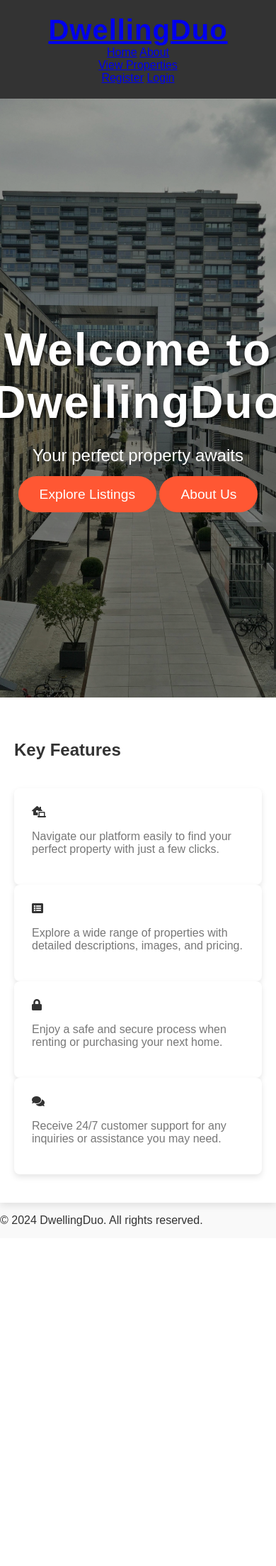
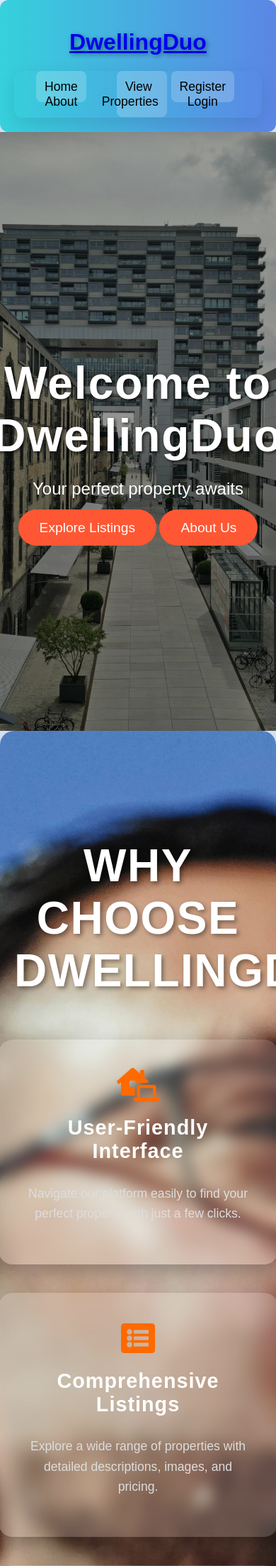
Before and after one commit to Jayricka/dwellingduo, a Django app: page / in a window 390 px wide; the page is wider, and only the part inside the window is pictured. Shown: the top 2207 px of that part at 71% size. Before the commit the page ends 1728 px from the top of that part, so only its background shows below. Run offline with Django 5.2, Linux system fonts and the light colour scheme.

Commit message:
Enhance hero section with responsive design, gradient overlay, animations, and improved UI/UX.

```diff
--- a/static/css/styles.css
+++ b/static/css/styles.css
@@ -1,60 +1,135 @@
-/* General Styles */
+/* =========================
+   General Styles & Variables
+   ========================= */
+:root {
+    --primary-color: #36d1dc;
+    --secondary-color: #5b86e5;
+    --gradient-color: linear-gradient(to right, var(--primary-color), var(--secondary-color));
+    --text-color: #333;
+    --bg-color: #f5f5f5;
+    --card-bg: rgba(255, 255, 255, 0.8);
+    --overlay-bg: rgba(255, 255, 255, 0.2);
+    --box-shadow: 0 8px 24px rgba(0, 0, 0, 0.1);
+    --border-radius: 12px;
+    --transition-speed: 0.3s;
+    --font-family: 'Poppins', sans-serif;
+    --padding: 12px;
+}
+
+/* =========================
+   Body Styling
+   ========================= */
 body {
-    font-family: 'Arial', sans-serif;
+    font-family: var(--font-family);
     margin: 0;
     padding: 0;
-    background-color: #f9f9f9; /* Softer background */
-    color: #333; /* Darker text color for readability */
+    background: linear-gradient(to bottom, #e0eafc, #cfdef3);
+    color: var(--text-color);
+    overflow-x: hidden;
 }
 
-/* Homepage and About Page Background */
+/* =========================
+   Page Background & Overlay
+   ========================= */
 .page-background {
     position: relative;
-    width: 100%;
-    height: 100vh;
-    background-size: cover;
-    background-position: center;
-    background-repeat: no-repeat;
     display: flex;
     justify-content: center;
     align-items: center;
+    min-height: 100vh;
+    background: url('/static/images/your-cover-image.jpg') no-repeat center center/cover;
 }
 
-/* Overlay for better text visibility */
 .page-background .overlay {
+    position: absolute;
+    top: 0;
+    left: 0;
+    right: 0;
+    bottom: 0;
+    background: var(--overlay-bg);
+    z-index: 1;
+}
+
+/* =========================
+   Header & Footer Styling
+   ========================= */
+header, footer {
+    background: var(--gradient-color);
+    backdrop-filter: blur(8px);
+    color: #fff;
+    padding: 20px;
+    text-align: center;
+    box-shadow: var(--box-shadow);
+    border-radius: var(--border-radius);
+    z-index: 3;
+    position: relative;
+}
+
+h1, h2 {
+    text-shadow: 2px 2px 6px rgba(0, 0, 0, 0.4);
+}
+
+/* =========================
+   Navbar Styling (with black text)
+   ========================= */
+.navbar {
+    display: flex;
+    justify-content: space-between;
+    align-items: center;
+    padding: var(--padding) calc(var(--padding) * 2);
+    background: none;
+    backdrop-filter: blur(8px);
+    box-shadow: var(--box-shadow);
+    border-radius: var(--border-radius);
+    z-index: 3;
+    position: relative;
+}
+
+.navbar a {
+    position: relative;
+    color: black;
+    text-decoration: none;
+    padding: var(--padding);
+    font-size: 1.1rem;
+    transition: transform var(--transition-speed), color var(--transition-speed);
+    border-radius: 8px;
+}
+
+.navbar a::before {
+    content: '';
     position: absolute;
     top: 0;
     left: 0;
     width: 100%;
     height: 100%;
-    background-color: rgba(0, 0, 0, 0.6); /* Darker overlay */
-    z-index: 1;
+    background: var(--overlay-bg);
+    -webkit-backdrop-filter: blur(6px);
+    backdrop-filter: blur(6px);
+    border-radius: 8px;
+    z-index: -1;
+    transition: background var(--transition-speed);
 }
 
-/* About Page Text Styling */
-.about-text {
-    position: relative;
-    z-index: 2;
-    color: #fff;
-    text-align: center;
-    padding: 50px 20px;
-    max-width: 900px;
-    margin: 0 auto;
+.navbar a:hover::before, .navbar a:hover {
+    background: var(--primary-color);
+    color: var(--primary-color);
+    transform: translateY(-4px);
+    text-shadow: 2px 2px 6px rgba(0, 0, 0, 0.4);
 }
 
-.about-text h2 {
-    font-size: 3rem;
-    font-weight: bold;
-    margin-bottom: 20px;
-    letter-spacing: 2px;
-    animation: fadeIn 1s ease-in-out;
+/* =========================
+   DwellingDuo Title Hover Effect
+   ========================= */
+.dwell-title {
+    font-size: 2.5rem;
+    color: var(--primary-color);
+    text-decoration: none;
+    transition: color var(--transition-speed), transform var(--transition-speed);
 }
 
-.about-text p {
-    font-size: 1.25rem;
-    line-height: 1.6;
-    margin-bottom: 30px;
-    animation: fadeIn 2s ease-in-out;
+.dwell-title:hover {
+    color: var(--secondary-color);
+    transform: scale(1.05);
 }
 
 /* Hero Section */
@@ -123,195 +198,290 @@ body {
     box-shadow: 0 4px 8px rgba(0, 0, 0, 0.2); /* Soft shadow on hover */
 }
 
-/* Header Styles */
-header {
-    background-color: #333;
-    color: white;
-    padding: 20px;
+/* =========================
+   Key Features Section
+   ========================= */
+.key-features {
     text-align: center;
-    box-shadow: 0 4px 10px rgba(0, 0, 0, 0.1); /* Soft shadow under header */
+    padding: 100px 20px;
+    background: transparent;
+    border-radius: 20px;
+    box-shadow: 0 20px 40px rgba(0, 0, 0, 0.3);
+    animation: fadeInUp 1.5s ease-out;
+    position: relative;
+    overflow: hidden;
 }
 
-header h1 {
-    margin: 0;
-    font-size: 2.5rem;
-    letter-spacing: 1px;
+.key-features h2 {
+    font-size: 4rem;
+    font-weight: 700;
+    color: #fff;
+    margin-bottom: 60px;
+    text-transform: uppercase;
+    letter-spacing: 1.5px;
+    text-shadow: 3px 3px 6px rgba(0, 0, 0, 0.4);
+    animation: slideInFromTop 1s ease-out;
+    position: relative;
+    z-index: 1;
 }
 
-/* Filter Form Styles */
+/* Adding a subtle animation for each feature item on hover */
+.features-container {
+    display: flex;
+    justify-content: space-between;
+    align-items: center;
+    gap: 40px;
+    flex-wrap: nowrap;
+    margin: 0 auto;
+    max-width: 1200px;
+    animation: fadeInUp 1.8s ease-out;
+    position: relative;
+}
+
+.feature-item {
+    background: rgba(255, 255, 255, 0.15);
+    padding: 40px;
+    width: 240px;
+    text-align: center;
+    border-radius: 20px;
+    box-shadow: 0 12px 30px rgba(0, 0, 0, 0.3);
+    transition: transform 0.3s ease-in-out, box-shadow 0.3s ease-in-out, background 0.3s ease-in-out, transform 0.3s ease-in-out;
+    cursor: pointer;
+    backdrop-filter: blur(8px);
+    position: relative;
+    z-index: 0;
+}
+
+.feature-item:hover {
+    transform: translateY(-20px) scale(1.05);
+    box-shadow: 0 25px 50px rgba(0, 0, 0, 0.5);
+    background: linear-gradient(45deg, #ff6a00, #ee0979);
+}
+
+/* Interactive and smooth transition for text on hover */
+.feature-item h3 {
+    font-size: 1.8rem;
+    margin-top: 20px;
+    color: #fff;
+    font-weight: 600;
+    letter-spacing: 1px;
+    transition: color 0.3s ease-in-out, transform 0.3s ease-in-out;
+}
+
+.feature-item p {
+    font-size: 1.1rem;
+    color: #ddd;
+    line-height: 1.6;
+    transition: color 0.3s ease-in-out;
+}
+
+.feature-icon {
+    font-size: 3rem;
+    color: #ff6a00;
+    transition: transform 0.3s ease-in-out, color 0.3s ease-in-out;
+}
+
+/* Icon and Card Microinteractions */
+.feature-item:hover .feature-icon {
+    transform: scale(1.5) rotate(15deg);
+    color: #fff;
+}
+
+/* Adding a bouncing effect when hovering over feature items */
+.feature-item:hover {
+    animation: bounce 0.5s ease-in-out;
+}
+
+@keyframes bounce {
+    0% {
+        transform: translateY(0);
+    }
+    30% {
+        transform: translateY(-10px);
+    }
+    50% {
+        transform: translateY(0);
+    }
+    70% {
+        transform: translateY(-5px);
+    }
+    100% {
+        transform: translateY(0);
+    }
+}
+
+/* =========================
+   Animations for Features
+   ========================= */
+@keyframes slideInFromTop {
+    from {
+        opacity: 0;
+        transform: translateY(-60px);
+    }
+    to {
+        opacity: 1;
+        transform: translateY(0);
+    }
+}
+
+@keyframes fadeInUp {
+    from {
+        opacity: 0;
+        transform: translateY(40px);
+    }
+    to {
+        opacity: 1;
+        transform: translateY(0);
+    }
+}
+
+/* Parallax effect */
+.key-features::before {
+    content: '';
+    position: absolute;
+    top: 0;
+    left: 0;
+    right: 0;
+    bottom: 0;
+    background: url('/static/images/key_features_1.jpg') no-repeat center center;
+    background-size: cover;
+    z-index: -1;
+    animation: parallaxScroll 12s linear infinite, imageCycle 24s ease-in-out infinite;
+}
+
+/* Parallax scroll effect */
+@keyframes parallaxScroll {
+    0% {
+        background-position: 0 0;
+    }
+    100% {
+        background-position: 0 100%;
+    }
+}
+
+/* Cycle through images */
+@keyframes imageCycle {
+    0% {
+        background-image: url('/static/images/key_features_1.jpg');
+    }
+    25% {
+        background-image: url('/static/images/key_features_2.jpg');
+    }
+    50% {
+        background-image: url('/static/images/key_features_3.jpg');
+    }
+    75% {
+        background-image: url('/static/images/key_features_4.jpg');
+    }
+    100% {
+        background-image: url('/static/images/key_features_1.jpg');
+    }
+}
+
+/* Mobile responsiveness */
+@media (max-width: 768px) {
+    .features-container {
+        flex-direction: column;
+        align-items: center;
+    }
+
+    .feature-item {
+        width: 90%;
+    }
+}
+
+/* =========================
+   Filter Form Styling
+   ========================= */
 .filter-form {
     display: flex;
     flex-wrap: wrap;
     gap: 15px;
-    margin-bottom: 20px;
     padding: 20px;
-    background-color: #fff;
-    border-radius: 8px;
-    box-shadow: 0 4px 10px rgba(0, 0, 0, 0.1); /* Adding shadow for depth */
+    background: var(--card-bg);
+    border-radius: var(--border-radius);
+    box-shadow: var(--box-shadow);
 }
 
-.filter-input,
-.sort-select {
-    padding: 12px 18px;
+.filter-input, .sort-select {
+    padding: 12px;
+    border-radius: 8px;
     border: 1px solid #ddd;
-    border-radius: 5px;
-    font-size: 1rem;
-    width: 200px;
-    transition: border-color 0.3s, transform 0.2s;
+    transition: all var(--transition-speed);
 }
 
-.filter-input:focus,
-.sort-select:focus {
-    border-color: #ff5733;
-    transform: scale(1.05); /* Slight scale effect on focus */
+.filter-input:focus, .sort-select:focus {
+    border-color: var(--primary-color);
+    transform: scale(1.05);
 }
 
 .btn-filter {
+    background: var(--gradient-color);
+    color: #fff;
+    border: none;
     padding: 12px 24px;
-    background-color: #007bff;
-    color: white;
-    border: none;
-    border-radius: 5px;
-    font-size: 1.1rem;
+    border-radius: 8px;
     cursor: pointer;
-    transition: background-color 0.3s, transform 0.2s;
+    transition: transform var(--transition-speed);
 }
 
 .btn-filter:hover {
-    background-color: #0056b3;
-    transform: scale(1.05);
+    transform: translateY(-4px);
 }
 
-/* Add Property Button Styles */
-.add-property-form {
-    margin-bottom: 20px;
-    text-align: right;
+/* =========================
+   Property Grid Styling
+   ========================= */
+.property-grid {
+    display: grid;
+    grid-template-columns: repeat(auto-fit, minmax(280px, 1fr));
+    gap: 25px;
+    padding: 40px;
 }
 
-.btn-add {
-    padding: 12px 24px;
-    background-color: #28a745;
-    color: white;
-    border: none;
-    border-radius: 5px;
-    font-size: 1.1rem;
+.property-item {
+    background: var(--card-bg);
+    backdrop-filter: blur(8px);
+    border-radius: var(--border-radius);
+    overflow: hidden;
+    transition: transform var(--transition-speed), box-shadow var(--transition-speed);
     cursor: pointer;
-    transition: background-color 0.3s, transform 0.2s;
-}
-
-.btn-add:hover {
-    background-color: #218838;
-    transform: scale(1.05);
-}
-
-/* Property Grid Flexbox */
-.property-grid {
-    display: grid;
-    grid-template-columns: repeat(auto-fit, minmax(300px, 1fr));
-    gap: 20px;
-    padding: 20px;
-    max-width: 1200px;
-    margin: 0 auto;
-}
-
-/* Property Item Styles */
-.property-item {
-    background-color: white;
-    border-radius: 8px;
-    box-shadow: 0 4px 8px rgba(0, 0, 0, 0.1);
-    overflow: hidden;
-    transition: transform 0.3s ease-in-out;
-    cursor: pointer;
-    border: 1px solid #ddd; /* Light border */
-    box-sizing: border-box;
 }
 
 .property-item:hover {
-    transform: translateY(-8px); /* Slight lift effect */
-    box-shadow: 0 8px 16px rgba(0, 0, 0, 0.2); /* Enhanced shadow on hover */
+    transform: translateY(-8px);
+    box-shadow: 0 12px 24px rgba(0, 0, 0, 0.15);
 }
 
 .property-item img {
     width: 100%;
     height: 200px;
     object-fit: cover;
+    transition: transform var(--transition-speed);
+}
+
+.property-item img:hover {
+    transform: scale(1.1);
 }
 
 .property-item h3 {
-    font-size: 1.4rem;
-    color: #333;
-    margin: 15px;
-    font-weight: bold;
+    font-size: 1.5rem;
+    padding: 15px;
 }
 
 .property-item p {
-    font-size: 1rem;
-    color: #777;
-    margin: 0 15px 20px 15px;
+    padding: 0 15px 20px;
 }
 
-/* Modal Styles */
-.modal {
-    display: none;
-    position: fixed;
-    z-index: 1000;
-    left: 0;
-    top: 0;
-    width: 100%;
-    height: 100%;
-    background-color: rgba(0, 0, 0, 0.5);
-    padding: 60px 20px;
+/* =========================
+   Animations
+   ========================= */
+@keyframes slideInLeft {
+    from { transform: translateX(-100px); opacity: 0; }
+    to { transform: translateX(0); opacity: 1; }
 }
 
-/* Key Features Section */
-.key-features {
-    display: flex;
-    flex-wrap: wrap;
-    gap: 20px;
-    justify-content: space-between;
-    padding: 40px 20px;
-    background-color: #fff;
-    box-shadow: 0 4px 10px rgba(0, 0, 0, 0.1); /* Soft shadow under key features */
+@keyframes slideInRight {
+    from { transform: translateX(100px); opacity: 0; }
+    to { transform: translateX(0); opacity: 1; }
 }
-
-.feature-item {
-    flex: 1 1 calc(33.33% - 20px);
-    background-color: white;
-    border-radius: 8px;
-    padding: 25px;
-    box-shadow: 0 4px 8px rgba(0, 0, 0, 0.1);
-    transition: transform 0.3s ease-in-out;
-}
-
-.feature-item:hover {
-    transform: translateY(-8px); /* Lift effect */
-}
-
-.feature-item img {
-    max-width: 100%;
-    height: auto;
-    border-radius: 5px;
-    margin-bottom: 20px;
-}
-
-.feature-item h4 {
-    font-size: 1.25rem;
-    color: #333;
-    margin-bottom: 10px;
-    font-weight: bold;
-}
-
-.feature-item p {
-    font-size: 1rem;
-    color: #777;
-}
-
-/* Responsive Design */
-@media (max-width: 768px) {
-    .property-grid {
-        grid-template-columns: repeat(auto-fit, minmax(250px, 1fr));
-    }
-    .key-features {
-        flex-direction: column;
-    }
-}
--- a/templates/accounts/login.html
+++ b/templates/accounts/login.html
@@ -11,7 +11,6 @@
         color: white;
         font-family: Arial, sans-serif;
         text-align: center;
-        padding: 50px;
     }
     form {
         background: rgba(0, 0, 0, 0.7);
--- a/templates/accounts/register.html
+++ b/templates/accounts/register.html
@@ -11,7 +11,6 @@
         color: white;
         font-family: Arial, sans-serif;
         text-align: center;
-        padding: 50px;
     }
     form {
         background: rgba(0, 0, 0, 0.7);
--- a/templates/base.html
+++ b/templates/base.html
@@ -9,6 +9,7 @@
     <link rel="stylesheet" href="{% static 'css/styles.css' %}"> <!-- Ensure correct path -->
 </head>
 <body>
+    <div class="page-wrapper">
         <header>
             <h1 class="site-title">
                 <a href="{% url 'home' %}" class="title-dwellingduo">DwellingDuo</a>
@@ -34,7 +35,7 @@
 
         <div class="cover-image"></div> <!-- Background image section -->
 
-    <main>
+        <main class="main-content">
             {% block content %}
             {% endblock %}
         </main>
@@ -42,5 +43,6 @@
         <footer>
             <p>&copy; 2024 DwellingDuo. All rights reserved.</p>
         </footer>
+    </div>
 </body>
 </html>
--- a/templates/home.html
+++ b/templates/home.html
@@ -18,22 +18,26 @@
 
 <!-- Key Features Section -->
 <section class="key-features">
-    <h2>Key Features</h2>
+    <h2>Why Choose DwellingDuo?</h2>
     <div class="features-container">
         <div class="feature-item">
             <i class="fas fa-laptop-house feature-icon"></i> <!-- User-Friendly Interface Icon -->
+            <h3>User-Friendly Interface</h3>
             <p>Navigate our platform easily to find your perfect property with just a few clicks.</p>
         </div>
         <div class="feature-item">
             <i class="fas fa-list-alt feature-icon"></i> <!-- Comprehensive Listings Icon -->
+            <h3>Comprehensive Listings</h3>
             <p>Explore a wide range of properties with detailed descriptions, images, and pricing.</p>
         </div>
         <div class="feature-item">
             <i class="fas fa-lock feature-icon"></i> <!-- Secure Transactions Icon -->
+            <h3>Secure Transactions</h3>
             <p>Enjoy a safe and secure process when renting or purchasing your next home.</p>
         </div>
         <div class="feature-item">
-            <i class="fas fa-comments feature-icon"></i> <!-- New Feature Icon: Customer Support -->
+            <i class="fas fa-comments feature-icon"></i> <!-- Customer Support Icon -->
+            <h3>24/7 Customer Support</h3>
             <p>Receive 24/7 customer support for any inquiries or assistance you may need.</p>
         </div>
     </div>
```
Also changed, not shown: static/images/key_features.jpg (added), static/images/key_features_1.jpg (added), static/images/key_features_2.jpg (added), static/images/key_features_3.jpg (added), static/images/key_features_4.jpg (added). Lines whose indentation alone changed are shown as unchanged.
